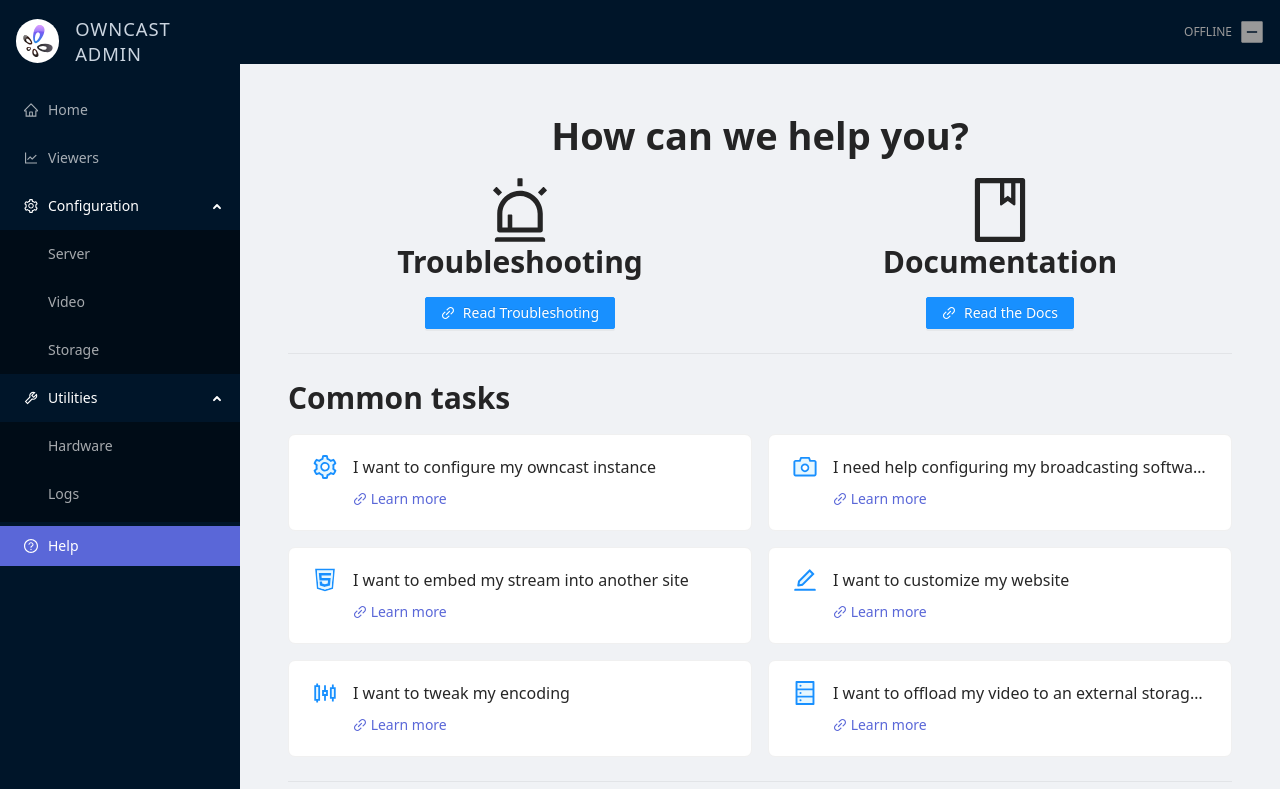
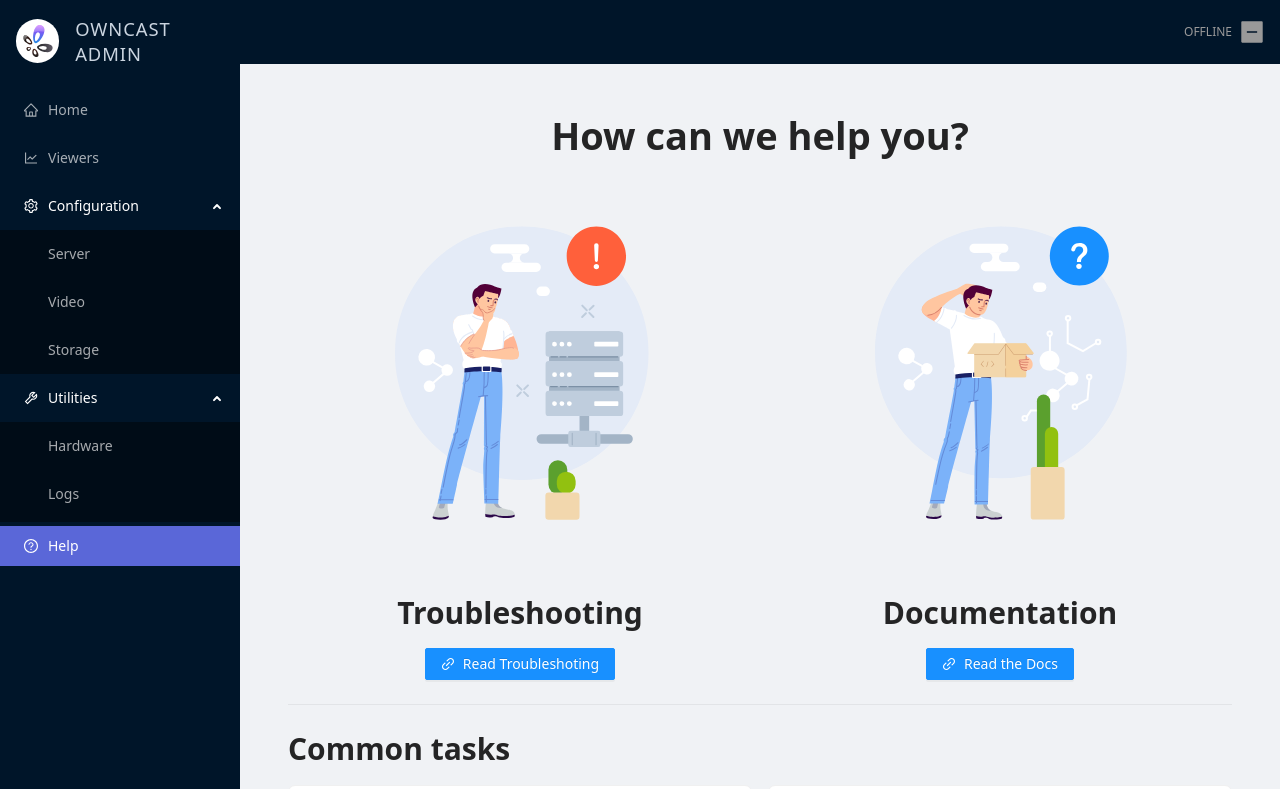
Before and after one commit to xiaohszx/owncast-admin, a Next.js app: page /admin/help in a window 1280 px wide. Shown: the top 789 px of the page. Built offline with nearby package versions, Linux system fonts and the light colour scheme; no server answers.

Commit message:
changed help graphics

```diff
--- a/pages/help.tsx
+++ b/pages/help.tsx
@@ -1,28 +1,21 @@
-import { Button, Card, Col, Divider, Row } from 'antd'
+import { Button, Card, Col, Divider, Result, Row } from 'antd'
 import Meta from 'antd/lib/card/Meta'
 import Title from 'antd/lib/typography/Title'
 import {
     AlertOutlined,
-    AlertTwoTone,
     ApiTwoTone,
     BookOutlined,
     BugTwoTone,
     CameraTwoTone,
     DatabaseTwoTone,
-    DislikeTwoTone,
     EditTwoTone,
-    FireFilled,
-    FireOutlined,
     Html5TwoTone,
     LinkOutlined,
-    QuestionCircleFilled,
     QuestionCircleTwoTone,
     SettingTwoTone,
     SlidersTwoTone,
-    VideoCameraTwoTone
-} from '@ant-design/icons';
+} from '@ant-design/icons'
 import React from 'react'
-import Text from 'antd/lib/typography/Text';
 
 interface Props { }
 
@@ -125,12 +118,12 @@ export default function Help(props: Props) {
             <Title style={{textAlign: 'center'}}>How can we help you?</Title>
             <Row gutter={[16, 16]} justify="space-around" align="middle">
                 <Col span={12} style={{textAlign: 'center'}}>
-                    <AlertOutlined style={{ fontSize: '64px' }}/>
+                    <Result status="500" />
                     <Title level={2}>Troubleshooting</Title>
                     <Button href="https://owncast.online/docs/troubleshooting/" icon={<LinkOutlined/>} type="primary">Read Troubleshoting</Button>
                 </Col>
                 <Col span={12} style={{textAlign: 'center'}}>
-                    <BookOutlined style={{ fontSize: '64px' }}/>
+                    <Result status="404" />
                     <Title level={2}>Documentation</Title>
                     <Button href="https://owncast.online/docs/faq/" icon={<LinkOutlined/>} type="primary">Read the Docs</Button>
                 </Col>
```
